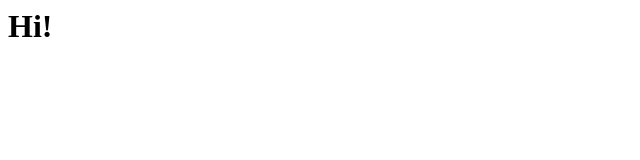
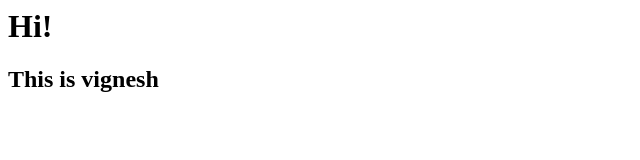
Before and after one commit to veeravignesh029/git.code, a plain HTML site: page index.html in a window 1280 px wide. Shown: the whole page, without its empty margins (0-640 px from the left). Drawn offline with Linux system fonts and the light colour scheme.

Commit message:
second commit

```diff
--- a/index.html
+++ b/index.html
@@ -1 +1,2 @@
 <h1>Hi!</h1>
+<h2>This is vignesh</h2>
```
